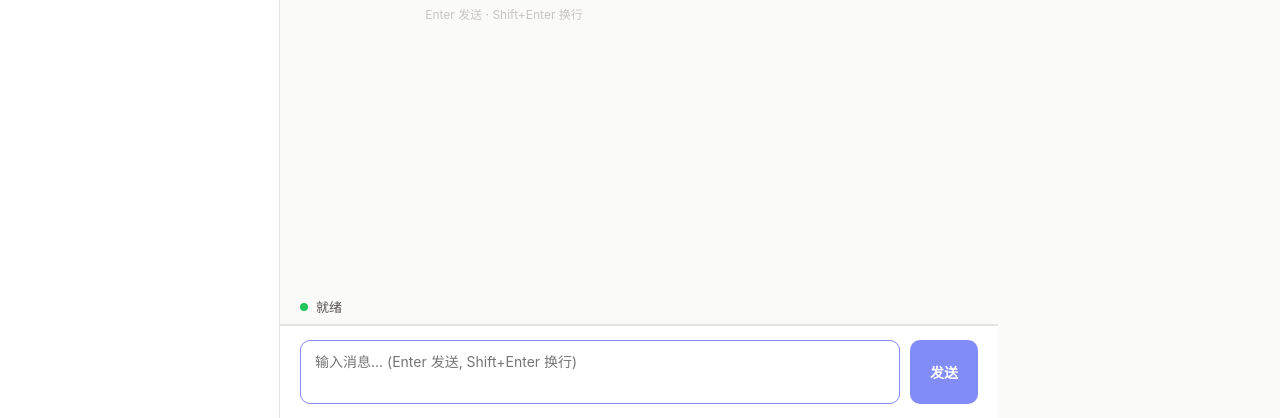
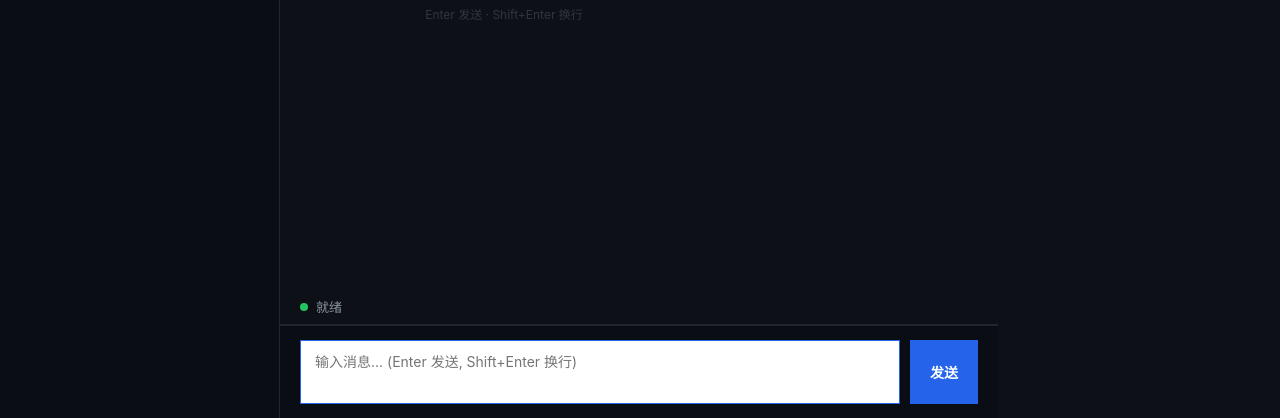
Before and after one commit to NumberTheEleven/web-claude-chat-plugin, a plain HTML site: page web/index.html in a window 1280 px wide. Shown: the part 382-800 px from the top of the page. Drawn offline with Linux system fonts and the light colour scheme; no server answers.

Commit message:
style: apply global dark theme, gradient accent, square corners

```diff
--- a/web/css/chat.css
+++ b/web/css/chat.css
@@ -1,27 +1,49 @@
 :root {
-  --bg: #fafaf9;
-  --card-bg: #ffffff;
-  --text: #1c1917;
-  --text-secondary: #57534e;
-  --text-muted: #a8a29e;
-  --border: #e7e5e4;
-  --accent: #818cf8;
-  --accent-light: #eef2ff;
-  --accent-text: #4338ca;
-  --green-bg: #ecfdf5;
-  --green-text: #064e3b;
-  --amber-bg: #fffbeb;
-  --amber-border: #fcd34d;
-  --amber-text: #92400e;
-  --red-bg: #fef2f2;
-  --red-text: #991b1b;
-  --radius: 10px;
-  --radius-sm: 6px;
-  --shadow: 0 1px 3px rgba(0,0,0,0.06);
+  --bg: #0d1117;
+  --card-bg: #0a0e14;
+  --text: #c9d1d9;
+  --text-secondary: #8b949e;
+  --text-muted: #484f58;
+  --border: #21262d;
+  --accent: #2563eb;
+  --accent-green: #05b6a2;
+  --accent-light: rgba(37,99,235,0.08);
+  --accent-text: #58a6ff;
+  --gradient: linear-gradient(135deg, #2563eb 0%, #05b6a2 100%);
+  --green-bg: rgba(5,182,162,0.08);
+  --green-text: #05b6a2;
+  --amber-bg: rgba(210,153,34,0.08);
+  --amber-border: #d29922;
+  --amber-text: #d29922;
+  --red-bg: rgba(248,81,73,0.08);
+  --red-text: #f85149;
+  --radius: 0px;
+  --radius-sm: 0px;
+  --shadow: none;
   --sidebar-w: 280px;
+  --toolpanel-w: 220px;
 }
 
 * { margin: 0; padding: 0; box-sizing: border-box; }
+
+/* ====== Global square-corner overrides ====== */
+input, textarea, select, button,
+.msg-bubble, .session-item, .tool-group,
+.diff-block, .decision-card, .file-changes,
+.code-block, .md-table-wrap, .cmd-dropdown,
+.cmd-item, .todo-item, .todo-checkbox,
+.todo-input, .btn-todo-add, .btn-new-session,
+.session-rename-input {
+  border-radius: 0 !important;
+}
+
+/* Decoration bar: thin vertical bar on the left edge */
+.bar-left {
+  border-left: 3px solid var(--accent);
+}
+.bar-left-green {
+  border-left: 3px solid var(--accent-green);
+}
 
 body {
   font-family: -apple-system, BlinkMacSystemFont, "Segoe UI", "PingFang SC", "Microsoft YaHei", sans-serif;
```
